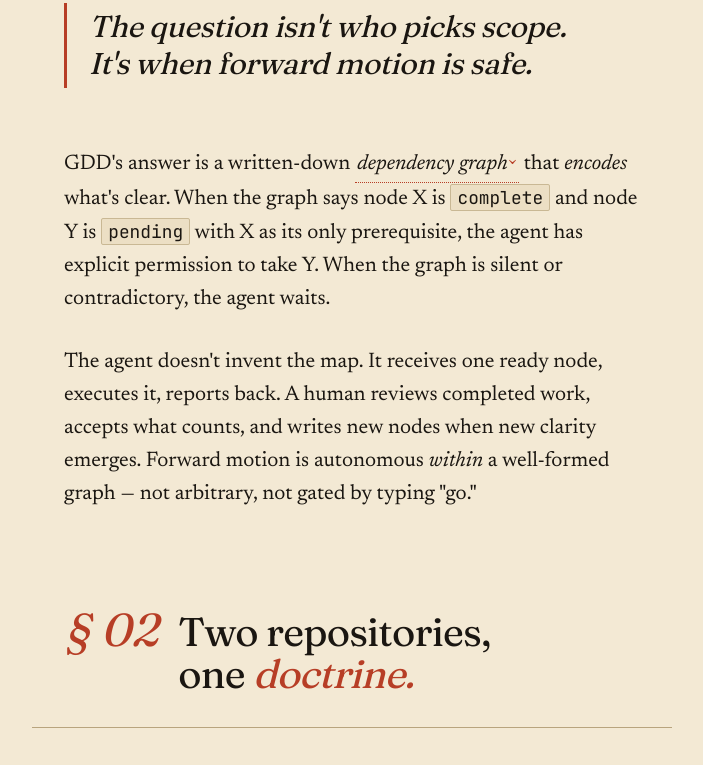
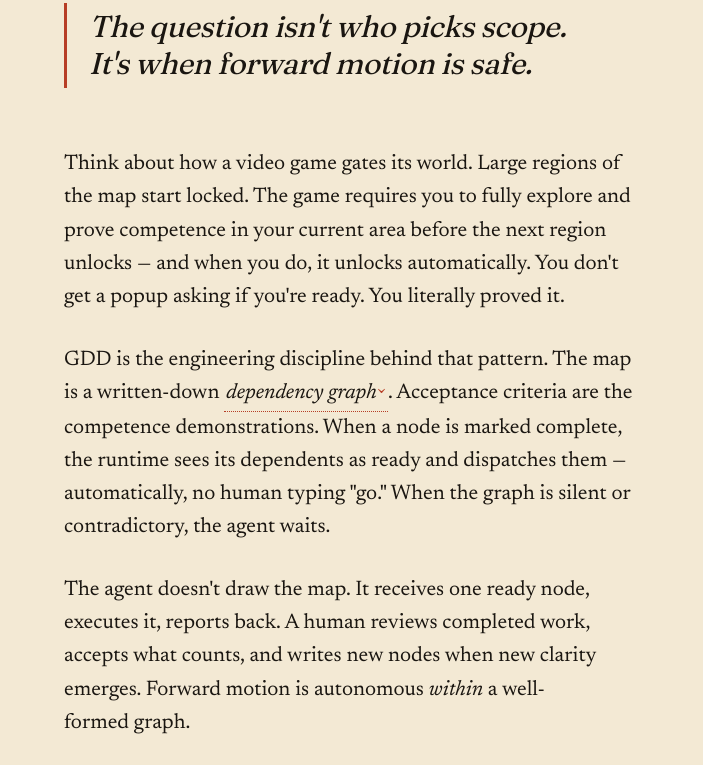
Before and after one commit to skchaudr/gddp-runtime, a plain HTML site: page docs/gdd-explained.html in a window 1280 px wide. Shown: the part 1404-2169 px from the top of the page, without its empty margins (288-991 px from the left). Drawn offline with Linux system fonts and the light colour scheme.

Commit message:
docs: add video-game metaphor to § 01 and origin footnote to § 03
§ 01 now grounds the abstract "forward motion needs the graph"
claim in the concrete mental model that originally produced GDD:
a video game with locked regions that auto-unlock when the player
demonstrates competence in the current area. The graph IS that
unlocking mechanism, with acceptance criteria as the competence
demonstrations.

§ 03 gets a small "origin" footnote next to the adapter section —
the natural place to record that GDD was born from a Jules ↔
OpenClaw coordination question, and that the adapter abstraction
is the technical expression of that agent-agnostic instinct.

Co-Authored-By: Claude Opus 4.7 (1M context) <noreply@anthropic.com>

```diff
--- a/docs/gdd-explained.html
+++ b/docs/gdd-explained.html
@@ -120,13 +120,15 @@
 
     <blockquote class="pull rise">The question isn't who picks scope. It's when forward motion is safe.</blockquote>
 
-    <p class="rise">GDD's answer is a written-down <button class="term" aria-expanded="false" aria-controls="def-graph">dependency graph</button> that <em>encodes</em> what's clear. When the graph says node X is <code>complete</code> and node Y is <code>pending</code> with X as its only prerequisite, the agent has explicit permission to take Y. When the graph is silent or contradictory, the agent waits.</p>
+    <p class="rise">Think about how a video game gates its world. Large regions of the map start locked. The game requires you to fully explore and prove competence in your current area before the next region unlocks — and when you do, it unlocks automatically. You don't get a popup asking if you're ready. You literally proved it.</p>
+
+    <p class="rise">GDD is the engineering discipline behind that pattern. The map is a written-down <button class="term" aria-expanded="false" aria-controls="def-graph">dependency graph</button>. Acceptance criteria are the competence demonstrations. When a node is marked complete, the runtime sees its dependents as ready and dispatches them — automatically, no human typing "go." When the graph is silent or contradictory, the agent waits.</p>
     <aside class="def" id="def-graph" data-open="false"><div class="def-inner"><div class="def-card">
       <span class="def-label">What is a graph?</span>
       <p>A <strong>dependency graph</strong> is a project plan drawn as boxes and arrows. Each box is a unit of work — a <strong>node</strong>. An arrow from A to B means "B can't start until A is done."</p>
     </div></div></aside>
 
-    <p class="rise">The agent doesn't invent the map. It receives one ready node, executes it, reports back. A human reviews completed work, accepts what counts, and writes new nodes when new clarity emerges. Forward motion is autonomous <em>within</em> a well-formed graph — not arbitrary, not gated by typing "go."</p>
+    <p class="rise">The agent doesn't draw the map. It receives one ready node, executes it, reports back. A human reviews completed work, accepts what counts, and writes new nodes when new clarity emerges. Forward motion is autonomous <em>within</em> a well-formed graph.</p>
   </div>
 </section>
 
@@ -326,6 +328,10 @@
     </div></div></aside>
 
     <p class="rise">Adding Codex or a local harness means a new adapter and nothing else.</p>
+
+    <div class="footnote rise" data-mark="origin">
+      <strong>Origin.</strong> GDD started as a coordination question — how do Jules and OpenClaw work together without stepping on each other? The graph-as-shared-contract answer generalized past those two specific agents, and the adapter abstraction is what made it agent-agnostic. Anything that can read a packet and return a PR can dispatch. Claude's scheduling layer joined later under the same interface.
+    </div>
 
     <h3 id="s03-db" class="rise">Why state goes to a database</h3>
     <p class="rise">Every event, job, queue record, and result is written to a small <button class="term" aria-expanded="false" aria-controls="def-sqlite">SQLite</button> file — <code>db/queue.db</code>.</p>
```
